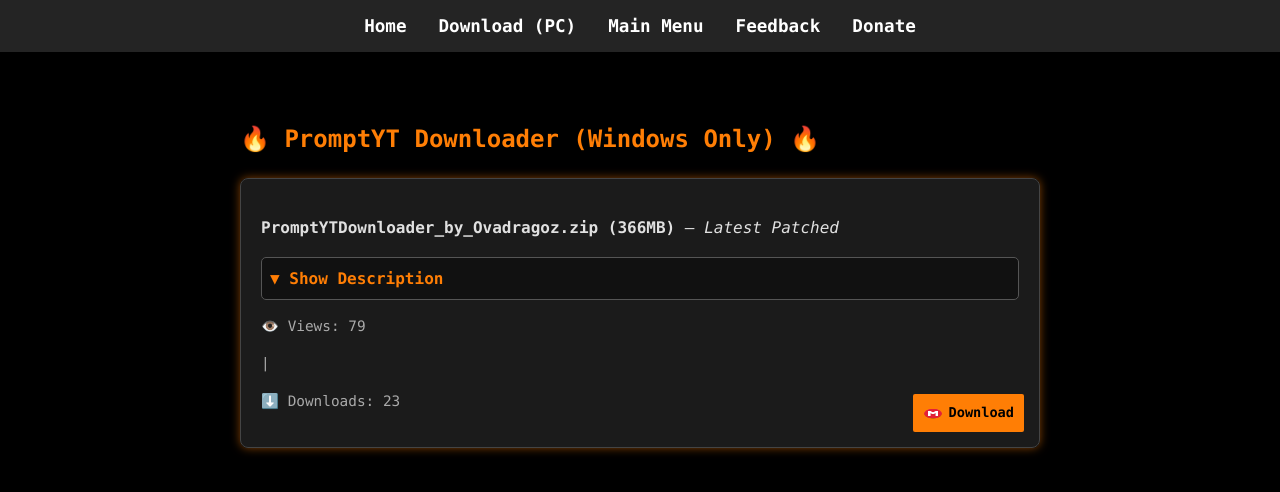
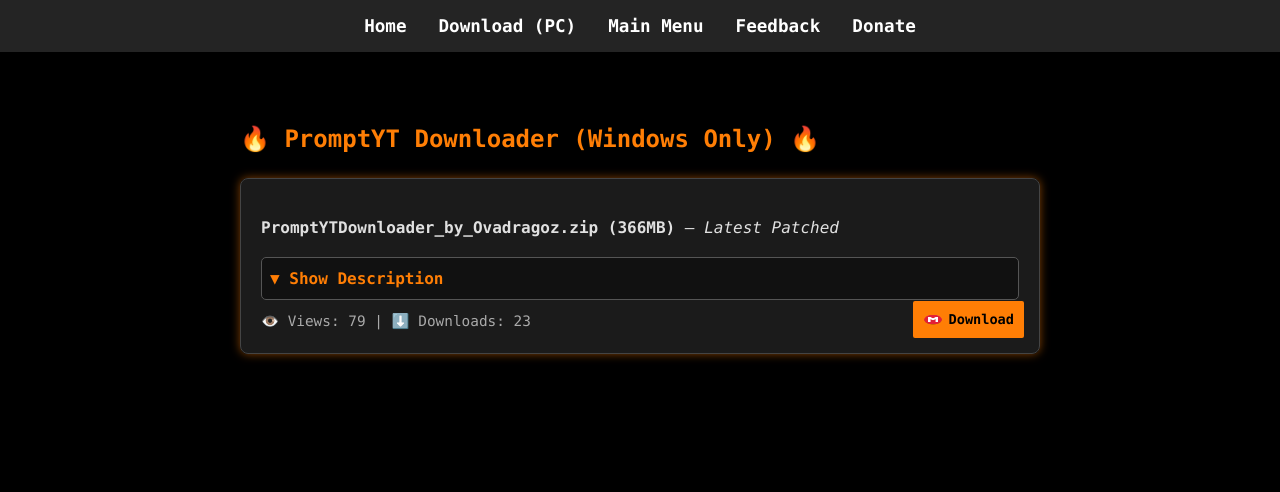
Before and after one commit to Azurou/AboutMe, a plain HTML site: page pc.html in a window 1280 px wide. Drawn offline with Linux system fonts and the light colour scheme.

Commit message:
Update pc.html

```diff
--- a/pc.html
+++ b/pc.html
@@ -145,7 +145,7 @@ html, body {
         </div>
 
         <div class="download-stats">
-            <p>👁️ Views: <span id="viewCount">0</span></p> | <p>⬇️ Downloads: <span id="downloadCount">0</span></p>
+            👁️ Views: <span id="viewCount">0</span> | ⬇️ Downloads: <span id="downloadCount">0</span>
         </div>
 
         <!-- Local image + smaller button -->
```
